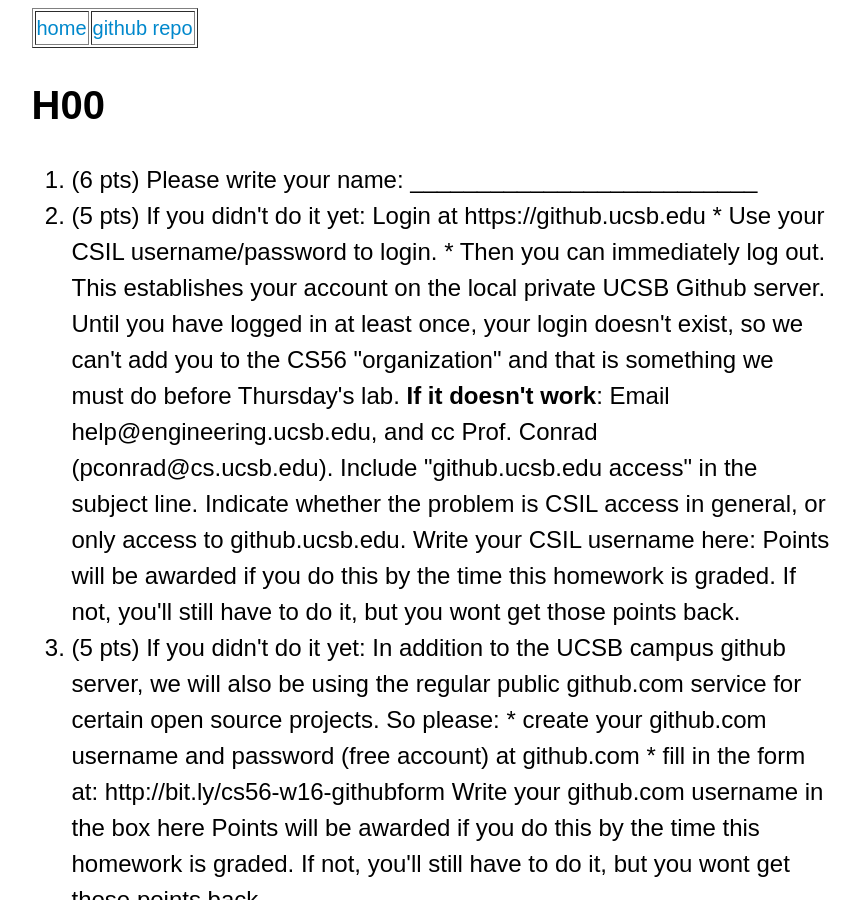
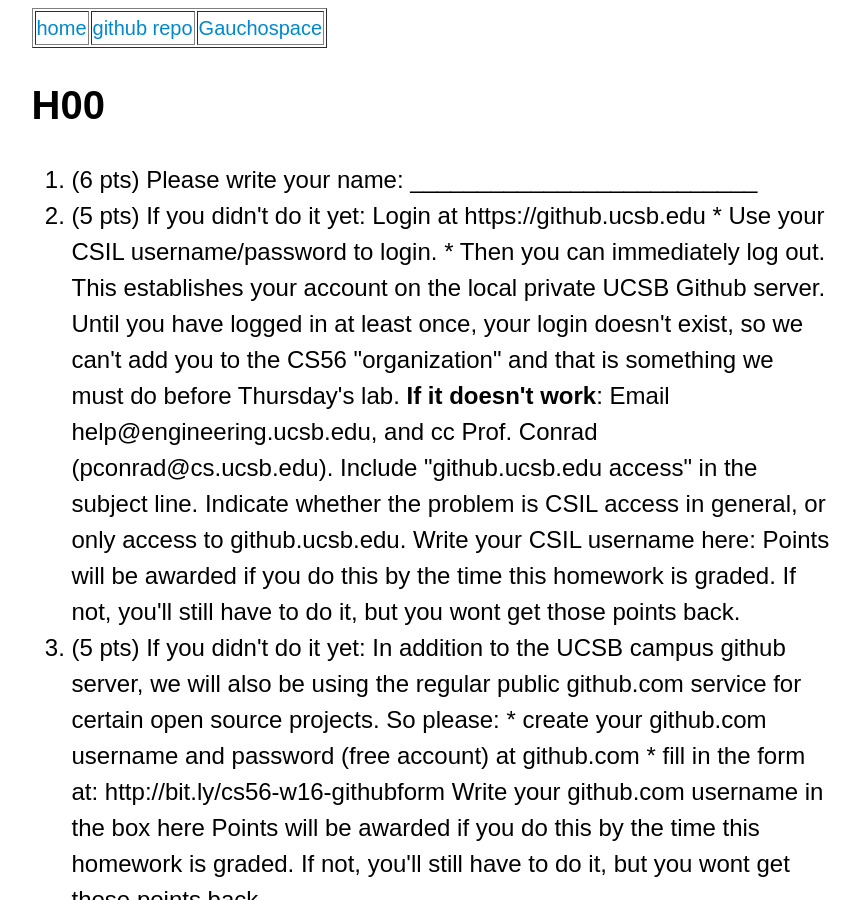
Before and after one commit to UCSB-CS56-M16/UCSB-CS56-M16.github.io, a Jekyll site: the page built from _hwk/h00/index.md, in a window 1280 px wide and 900 px high. Shown: the whole window, without its empty margins (210-1070 px from the left). Built offline with Jekyll 4.4.1, drawn with Linux system fonts in a browser that asks for light colours.

Commit message:
Update nav.html

```diff
--- a/_includes/nav.html
+++ b/_includes/nav.html
@@ -3,6 +3,7 @@
  <tr>
   <td><a href="https://UCSB-CS56-M16.github.io">home</a></td>
   <td><a href="https://github.com/UCSB-CS56-M16/UCSB-CS56-M16.github.io/">github repo</a></td>
+  <td><a href="https://gauchospace.ucsb.edu/courses/course/view.php?id=12634">Gauchospace</a></td>
  </tr>
 </table>
 </nav>
```
